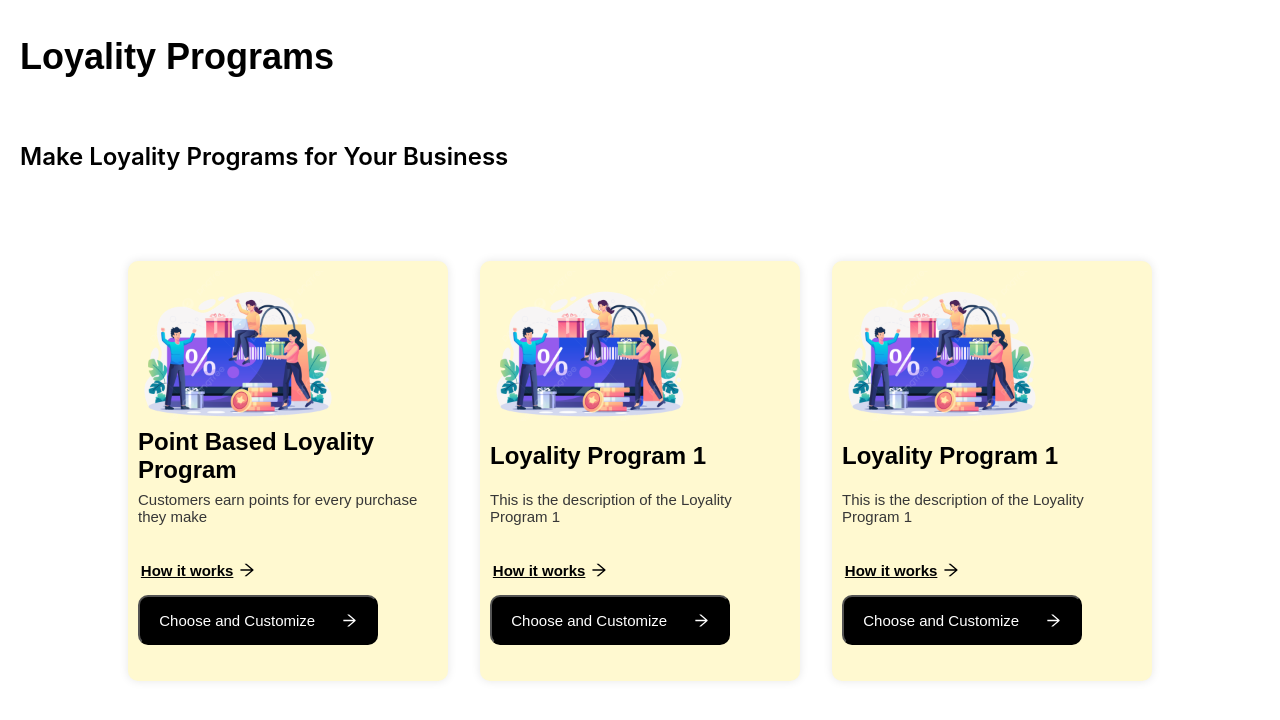
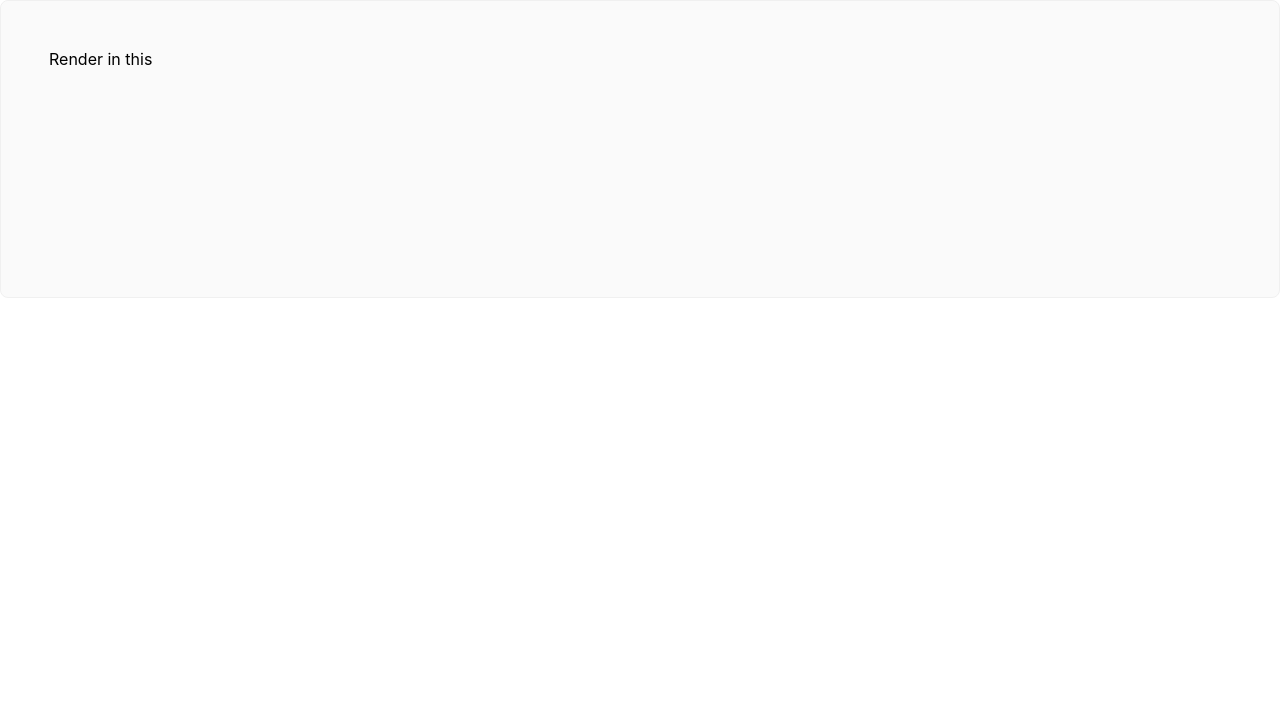
Before and after one commit to PointMaster-POS/web-management, a React (Create React App) app in the folder pointmaster/: page / in a window 1280 px wide. Shown: the top 720 px of the page. Built offline with nearby package versions, Linux system fonts and the light colour scheme.

Commit message:
make context folder and initate the intro slide view

```diff
--- a/pointmaster/src/App.js
+++ b/pointmaster/src/App.js
@@ -3,13 +3,13 @@
 import  Customers from './pages/CustomerPages/Customers';
 import CustomerInfo from './pages/CustomerPages/CustomerInfo';
 import LoyalityMenu from './pages/LoyalityPrograms/LoyalityMenu'
-
+import LoyalityIntro from './pages/LoyalityPrograms/LoyalityIntro';
 function App() {
   //comment from Himindu
   //Commment from Pavani Karunarathna
   return (
     <div className="App">
-      <LoyalityMenu />
+      <LoyalityIntro />
     </div>
   );
 }
--- a/pointmaster/src/pages/LoyalityPrograms/LoyalityIntro.js
+++ b/pointmaster/src/pages/LoyalityPrograms/LoyalityIntro.js
@@ -1,13 +1,47 @@
-import "./LoyalityIntro.css";
+import React, { useEffect, useState } from 'react';
+import { Button, Drawer, theme } from 'antd';
+const LoyalityIntro = (props) => {
+  const { token } = theme.useToken();
+  const [open, setOpen] = useState(false);
 
-const LoyalityIntro = () => {
+  useEffect(() => {
+    setOpen(props.open);
+  }, [props.open]);
 
-    return (
-        <div>
-            <h1>Loyality Programs</h1>
-            <p>Here you can create and manage your loyality programs.</p>
-        </div>
-    )
-}
+  const onClose = () => {
+    setOpen(false);
+  };
+  const containerStyle = {
+    position: 'relative',
+    height: 200,
+    padding: 48,
+    overflow: 'hidden',
+    background: token.colorFillAlter,
+    border: `1px solid ${token.colorBorderSecondary}`,
+    borderRadius: token.borderRadiusLG,
+  };
+  return (
+    <div style={containerStyle}>
+      Render in this
+      <div
+        style={{
+          marginTop: 16,
+        }}
+      >
 
+      </div>
+      <Drawer
+        title="Basic Drawer"
+        placement="top"
+        closable={false}
+        onClose={onClose}
+        open={open}
+        getContainer={false}
+        size='large'
+      >
+        <p>Some contents...</p>
+      </Drawer>
+    </div>
+  );
+};
 export default LoyalityIntro;
```
Also changed, not shown: pointmaster/src/pages/LoyalityPrograms/LoyalityIntro.css (+17 -0 lines).
